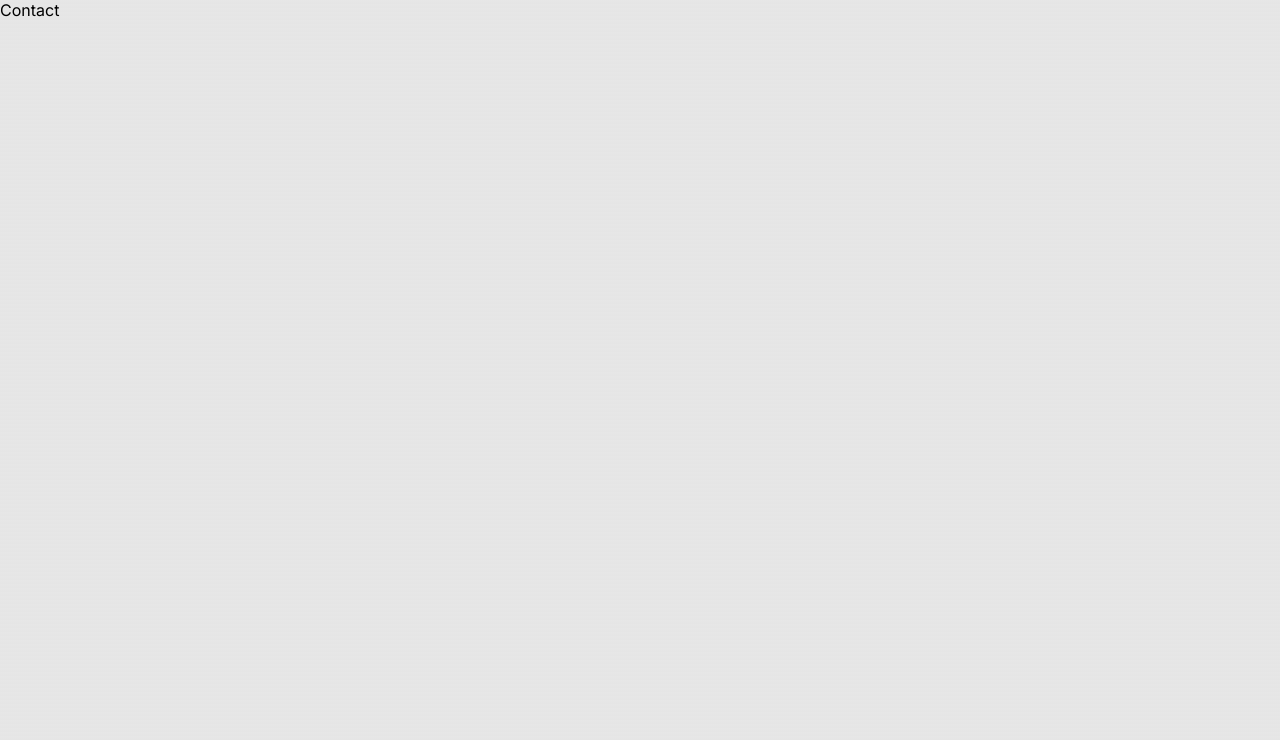
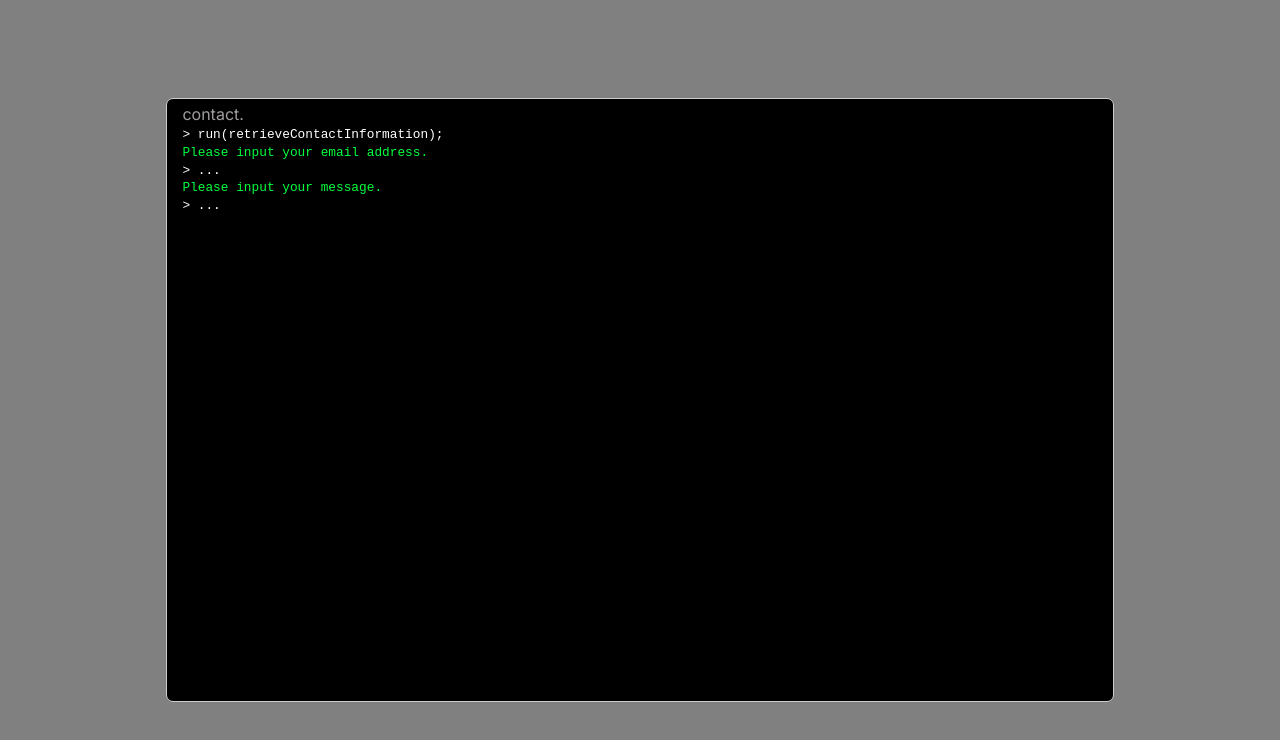
Before and after one commit to one-2/portfolio-site-react, a Next.js app: page /contact in a window 1280 px wide. Shown: the top 740 px of the page. Built offline with nearby package versions, Linux system fonts and the light colour scheme.

Commit message:
Prototype contact page.

```diff
--- a/app/contact/page.js
+++ b/app/contact/page.js
@@ -1,3 +1,23 @@
+import styles from './page.module.css'
+
+// Heavily inspired by https://codepen.io/jangajdosik/pen/BOmYRm
+// NOTE: rendering workaround for document. bug in the above: https://stackoverflow.com/questions/24647839/referenceerror-document-is-not-defined-in-plain-javascript
 export default function Contact() {
-    return <div>Contact</div>
+  let messageStartString = '> '
+  return (
+    <main className={styles.main}>
+      <div className={styles.terminal}>
+        <div className={styles.header}>
+          <p>contact.</p>
+        </div>
+        <div className={styles.content}>
+        <p className={styles.user}>{messageStartString}run(retrieveContactInformation);</p>
+        <p className={styles.system}>Please input your email address.</p>
+        <p className={styles.user}>{messageStartString}...</p>
+        <p className={styles.system}>Please input your message.</p>
+        <p className={styles.user}>{messageStartString}...</p>
+        </div>
+      </div>
+    </main>
+  )
 }
--- /dev/null
+++ b/app/contact/page.module.css
@@ -0,0 +1,56 @@
+.main {
+    display: flex;
+    flex-direction: column;
+    justify-content: start;
+    align-items: center;
+    padding: 3rem;
+    min-height: 100vh;
+    background-color: grey;
+}
+
+.terminal {
+    width: 80%;
+    height: 100%;
+    margin: 50px auto;
+    background: #000;
+    border: 0.5px solid #ccc;
+    border-radius: 7px;
+    flex-grow: 1;
+}
+
+.terminal .header {
+    width: 100%;
+    height: 25px;
+    border-radius: 5px 5px 0 0;
+}
+
+.terminal .header p {
+    color: #a19d9d;
+    padding: 5px 15px 0 15px;
+}
+
+.terminal .content {
+    width: 100%;
+    height: 100%;
+    /* Add terminal font v */
+    font-family: var(--font-mono);
+    font-size: 0.8rem;
+    line-height: 1;
+}
+
+.terminal .content p {
+    padding: 5px 15px 0 15px;
+}
+
+.terminal .content p.user {
+    color: white;
+}
+
+/*
+NOTE: class inheritance syntax:
+.x .y => a standalone class y inside a class x.
+.x.y => a class y assigned to a class x.
+*/
+.terminal .content p.system {
+    color: #00ff3c;
+}
```
